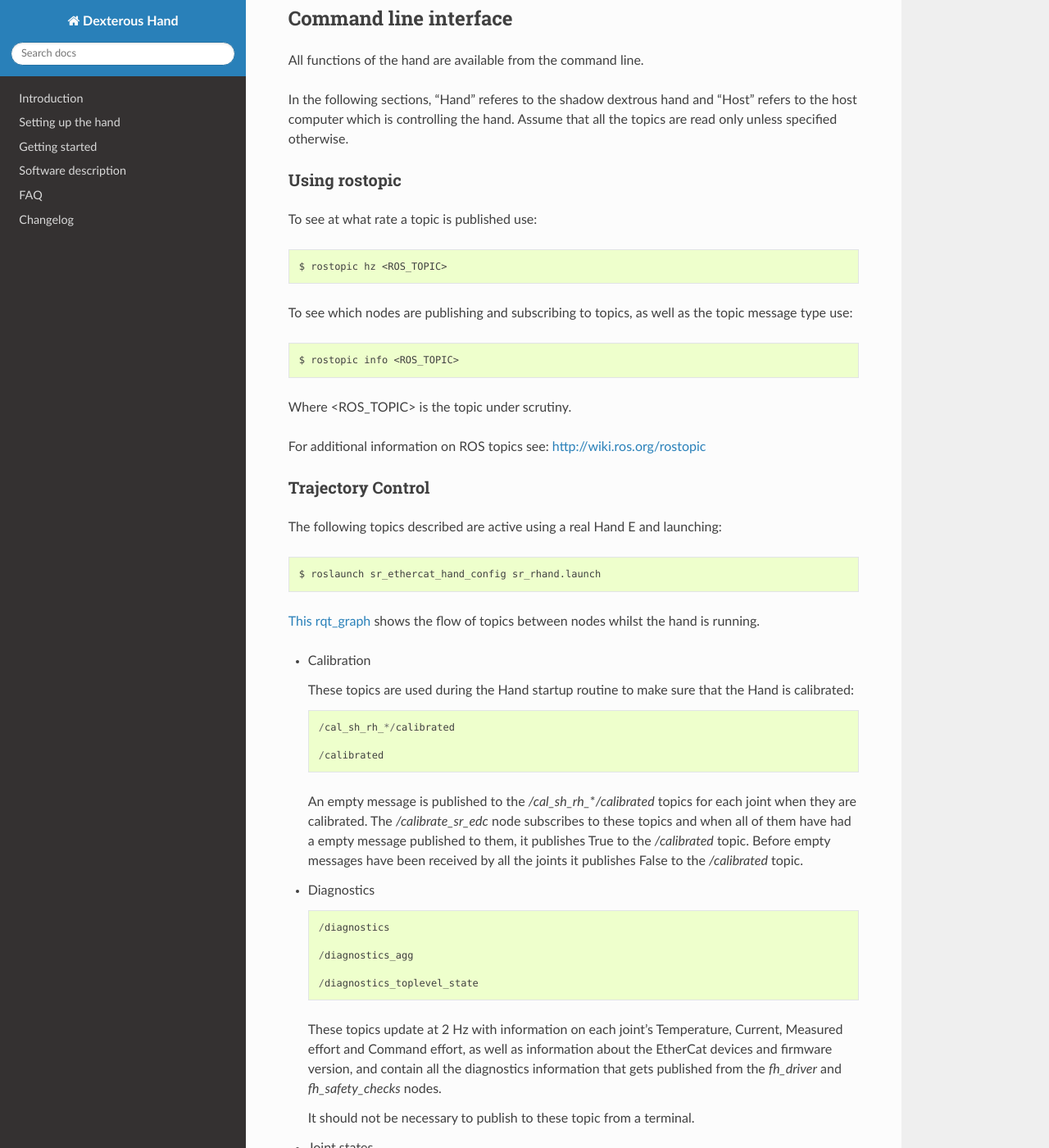
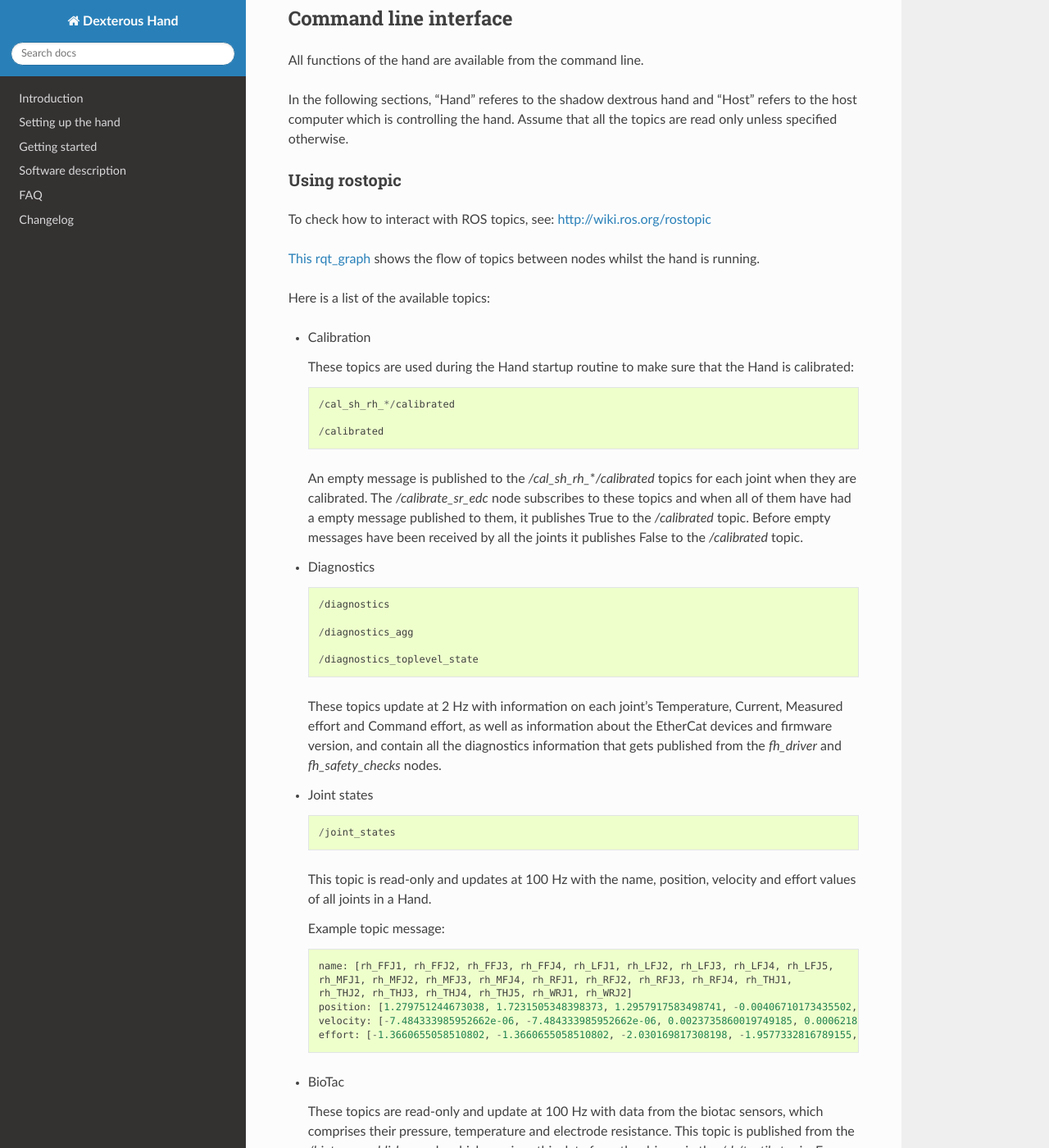
Before and after one commit to shadow-robot/sr_dexterous_hand_documentation, a Sphinx documentation site: the page built from docs/user_guide/3_getting_started.md, in a window 1280 px wide and 1400 px high, scrolled down 13805 px. Shown: the whole window at 82% size. Built offline with Sphinx 7.4.7 and the Read the Docs theme 2.0.0, drawn with Linux system fonts in a browser that asks for light colours.

Commit message:
Update 3_getting_started.md

````diff
--- a/docs/user_guide/3_getting_started.md
+++ b/docs/user_guide/3_getting_started.md
@@ -369,27 +369,11 @@ All functions of the hand are available from the command line.
 In the following sections, "Hand" referes to the shadow dextrous hand and "Host" refers to the host computer which is controlling the hand. Assume that all the topics are read only unless specified otherwise.
 
 ### Using rostopic
-To see at what rate a topic is published use:
-```bash
-$ rostopic hz <ROS_TOPIC>
-```
-
-To see which nodes are publishing and subscribing to topics, as well as the topic message type use:
-```bash
-$ rostopic info <ROS_TOPIC>
-```
-Where <ROS_TOPIC> is the topic under scrutiny.
-
-For additional information on ROS topics see: <http://wiki.ros.org/rostopic>
-
-### Trajectory Control
-The following topics described are active using a real Hand E and launching:
-```bash
-$ roslaunch sr_ethercat_hand_config sr_rhand.launch
-```
+To check how to interact with ROS topics, see: <http://wiki.ros.org/rostopic>
 
 [This rqt_graph](https://drive.google.com/file/d/1qql0WbgprA80IwDrDELh8RsrF1o3i266/view?usp=sharing) shows the flow of topics between nodes whilst the hand is running.
 
+Here is a list of the available topics:
 - Calibration
 
   These topics are used during the Hand startup routine to make sure that the Hand is calibrated:
@@ -411,9 +395,6 @@ $ roslaunch sr_ethercat_hand_config sr_rhand.launch
 
   These topics update at 2 Hz with information on each joint's Temperature, Current, Measured effort and Command effort, as well as information about the EtherCat devices and firmware version, and contain all the diagnostics information that gets published from the *fh_driver* and *fh_safety_checks* nodes.
 
-  It should not be necessary to publish to these topic from a terminal.
-
-
 - Joint states
 
       /joint_states
@@ -430,8 +411,6 @@ $ roslaunch sr_ethercat_hand_config sr_rhand.launch
       effort: [-1.3660655058510802, -1.3660655058510802, -2.030169817308198, -1.9577332816789155, 0.0, 0.0, -17.29928766980003, -1.5006516553524243, -1.8579749510438912, -1.504877130092884, -1.504877130092884, -0.3374653182042338, -1.6492254479379729, -8.476660697182016, -8.476660697182016, -3.3867013328219056, -2.3404145772688683, -0.7688013735971971, 11.02319645071454, 0.8482082620071664, 0.08818910881575533, 1.127772119947565, -2.2344970991165316, -3.5544023107705667]
 
 
-
-
 - BioTac
 
   These topics are read-only and update at 100 Hz with data from the biotac sensors, which comprises their pressure, temperature and electrode resistance. This topic is published from the */biotac_republisher* node which receives this data from the driver via the */rh/tactile* topic. For further information about the biotacts, refer to their documentation: <https://www.syntouchinc.com/wp-content/uploads/2016/12/BioTac_SP_Product_Manual.pdf>
@@ -444,10 +423,6 @@ $ roslaunch sr_ethercat_hand_config sr_rhand.launch
       tac: 2020
       tdc: 2454
       electrodes: [2512, 3062, 2404, 2960, 2902, 2382, 2984, 138, 2532, 2422, 2809, 3167, 2579, 2950, 2928, 2269, 2966, 981, 2374, 2532, 3199, 3152, 3155, 3033]
-
-
-
-
 
 - etherCAT
 
````
